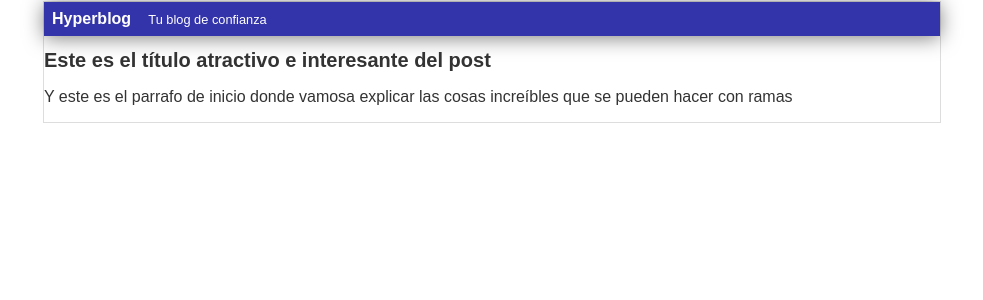
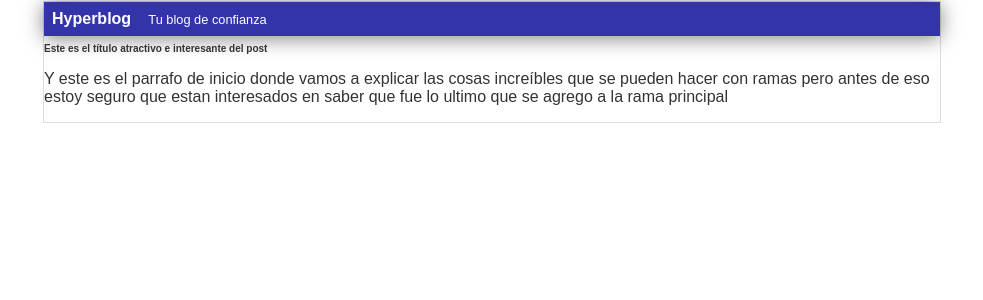
Before and after one commit to Jose-lon/Hyperblog, a PHP site: page /blogpost.html in a window 1280 px wide. Shown: the top 300 px of the page, without its empty margins (148-1131 px from the left). Run offline with PHP 8.4, Linux system fonts and the light colour scheme.

Commit message:
Se hizo un pequeño cambio

```diff
--- a/blogpost.html
+++ b/blogpost.html
@@ -13,7 +13,10 @@
                 <h1>Este es el título
                 atractivo e interesante del
                 post</h1>
-                <p>Y este es el parrafo de inicio donde vamosa  explicar las cosas increíbles que se pueden hacer con ramas</p>
+                <p>Y este es el parrafo de inicio donde vamos a
+                explicar las cosas increíbles que se pueden hacer con ramas
+                pero antes de eso estoy seguro que estan interesados en saber que fue lo ultimo
+            que se agrego a la rama principal</p>
             </div>
         </div>
     </body>
--- a/css/estilos.css
+++ b/css/estilos.css
@@ -36,5 +36,5 @@ body
 
 #container h1
 {
-    font-size: 20px;
+    font-size: 10px;
 }
```
